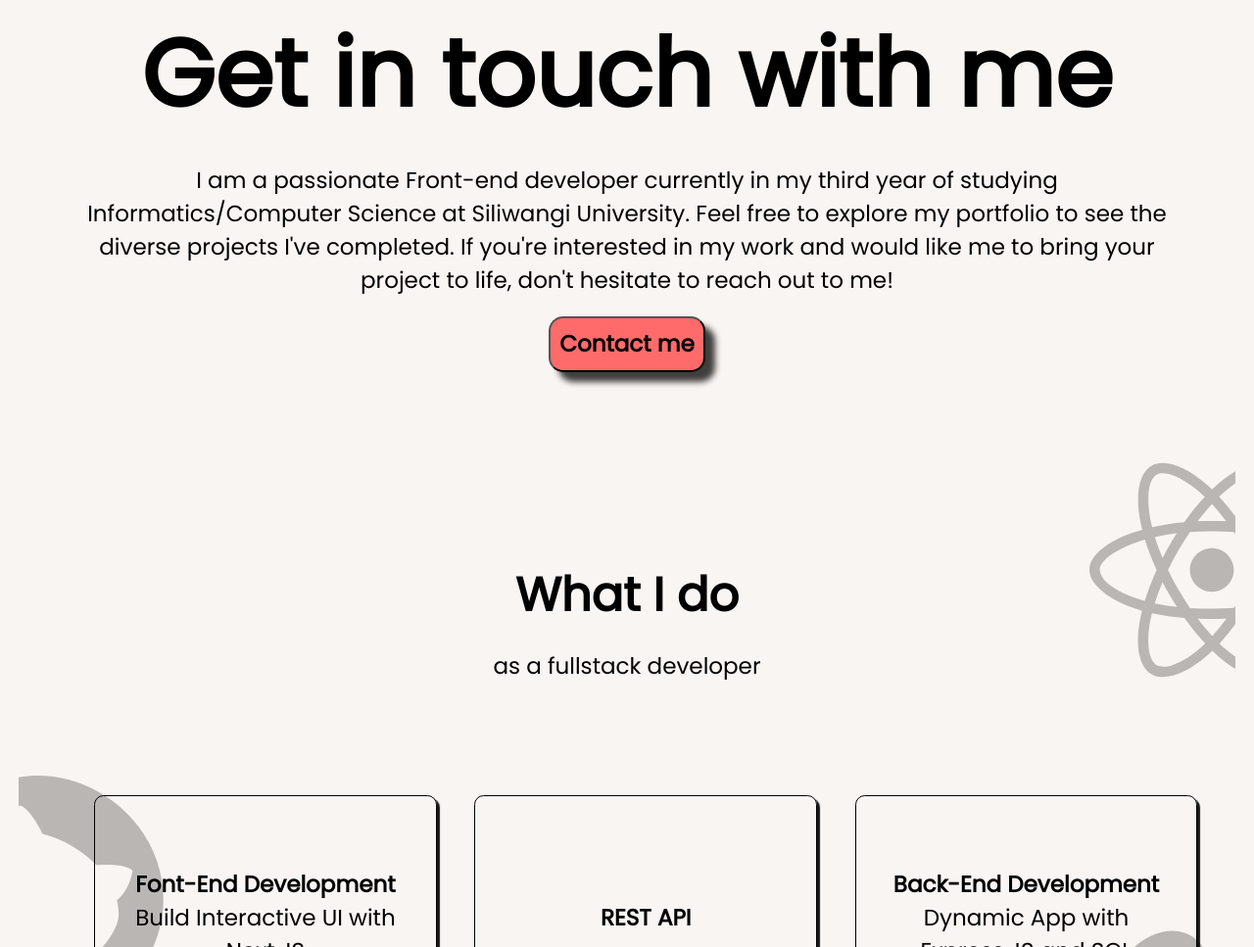
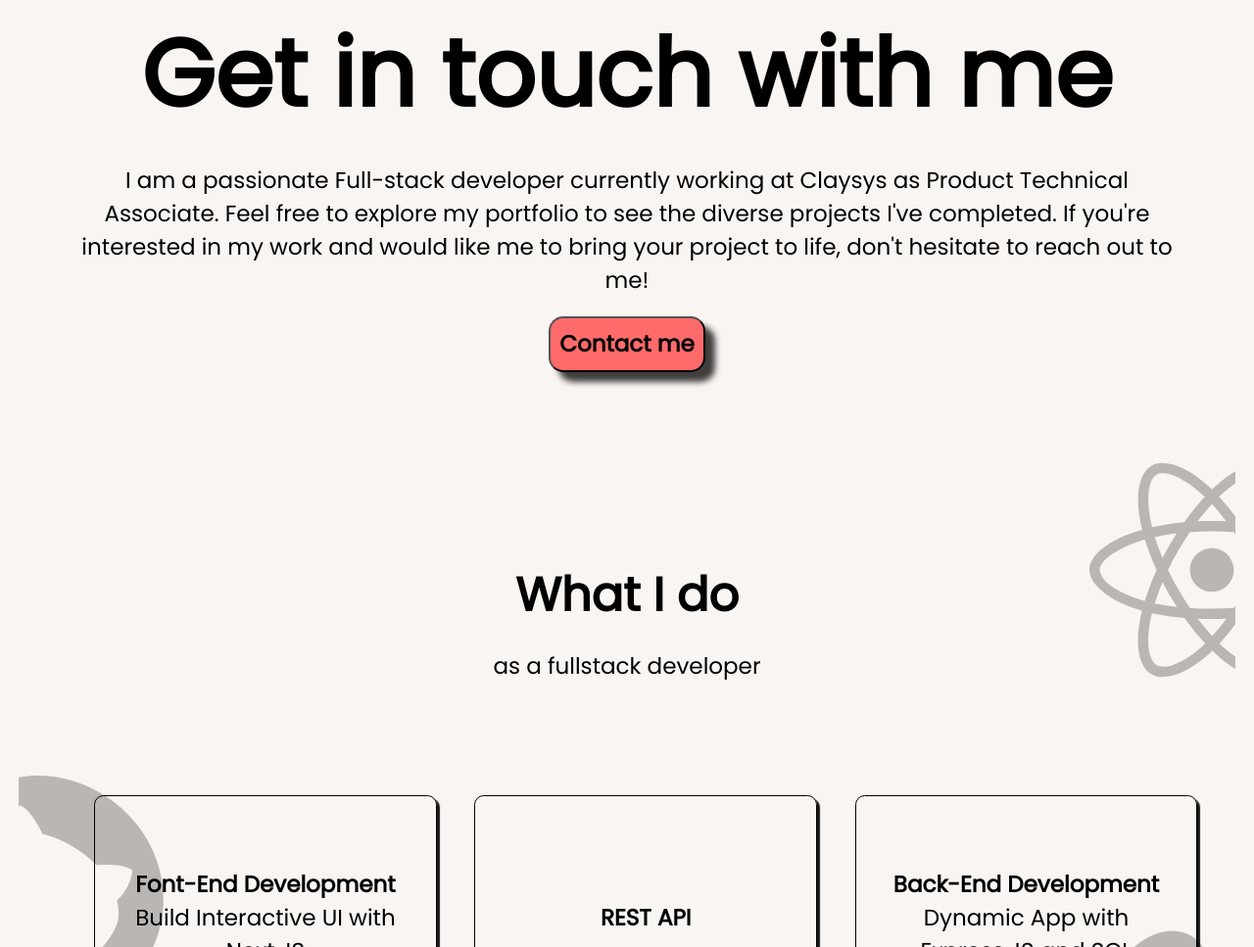
Before and after one commit to vishnu-madathodi/portfolio, a plain HTML site: page MR-PortfolioV1/index.html in a window 1280 px wide. Shown: the part 935-1902 px from the top of the page at 98% size. Drawn offline with nearby package versions, Linux system fonts and the light colour scheme.

Commit message:
Update index.html

```diff
--- a/MR-PortfolioV1/index.html
+++ b/MR-PortfolioV1/index.html
@@ -108,8 +108,7 @@
           Get in touch with me
         </div>
         <div id="txtGetInTouch" class="txt-get-in-touch">
-          I am a passionate Front-end developer currently in my third year of
-          studying Informatics/Computer Science at Siliwangi University. Feel
+          I am a passionate Full-stack developer currently working at Claysys as Product Technical Associate. Feel
           free to explore my portfolio to see the diverse projects I've
           completed. If you're interested in my work and would like me to bring
           your project to life, don't hesitate to reach out to me!
```
